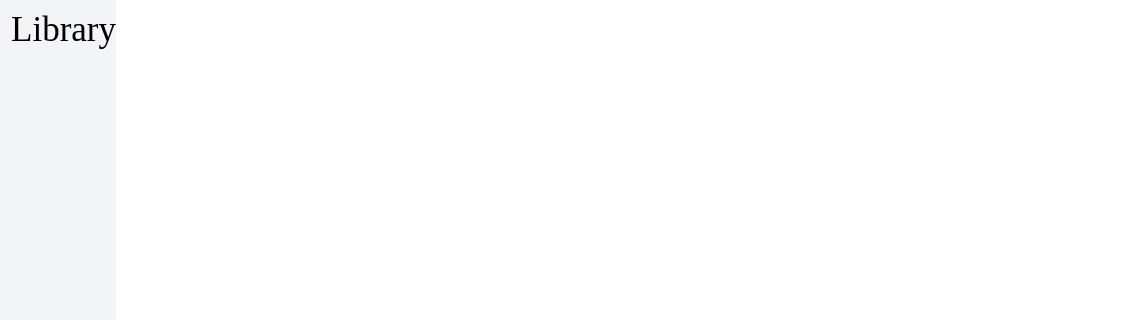
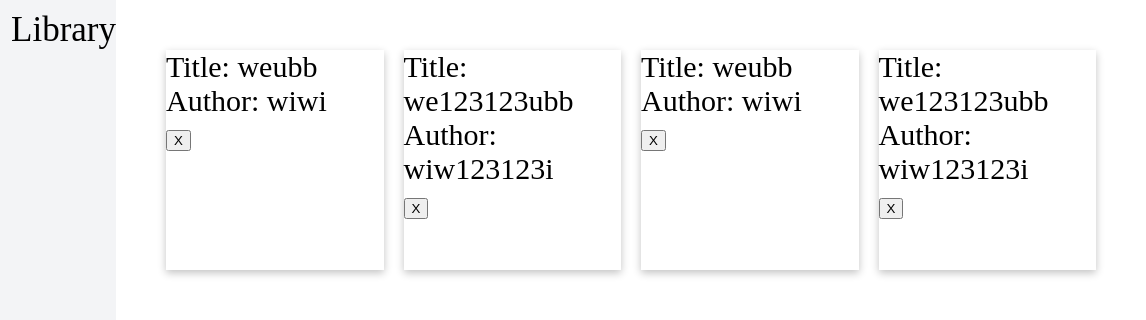
Before and after one commit to EricTGoto/Library, a plain HTML site: page index.html in a window 1280 px wide. Shown: the top 320 px of the page, 134-1280 px from the left. Drawn offline with Linux system fonts and the light colour scheme.

Commit message:
added styling to cards and content area

```diff
--- a/library.css
+++ b/library.css
@@ -41,11 +41,7 @@ footer {
     align-self: flex-end;
 }
 
-.bookCard {
-    font-size: 20px;
-    width: 150px;
-    height: 100px;
-}
+
 
 .modal {
     display: none;
@@ -107,3 +103,17 @@ input {
     padding: 6px;
     margin-top: 5px;
 }
+
+.content {
+    padding: 50px;
+    display: grid;
+    gap: 20px;
+    grid-template: repeat(3, 1fr) / repeat(4, 1fr);
+}
+
+.bookCard {
+    font-size: 30px;
+    width: 1fr;
+    height: 1fr;
+    box-shadow: rgba(0, 0, 0, 0.24) 0px 3px 8px;
+}
--- a/library.js
+++ b/library.js
@@ -40,26 +40,30 @@ function addBookToLibrary(e) {
     myLibrary.push(newBook);
     titleInput.value = "";
     authorInput.value = "";
-    displayBook(newBook);
+    updateBooks()
     closeModal();
 }
 
-function displayBook(book) {
+function updateBooks() {
     // create book "cards" for every book in myLibrary
-    const bookCard = document.createElement("div");
+
+    myLibrary.forEach(book => {
+        let bookCard = document.createElement("div");
         bookCard.classList.add("bookCard");
         bookCard.classList.add(book.bookNumber)
-    const bookCardTitle = document.createElement("div");
+        let bookCardTitle = document.createElement("div");
         bookCardTitle.textContent = `Title: ${book.title}`;
-    const bookCardAuthor = document.createElement("div");
+        let bookCardAuthor = document.createElement("div");
         bookCardAuthor.textContent = `Author: ${book.author}`
-    const bookCardDeleteButton = document.createElement("button")
+        let bookCardDeleteButton = document.createElement("button")
         bookCardDeleteButton.textContent = "X";
         bookCardDeleteButton.addEventListener("click", deleteBook)
         bookCard.appendChild(bookCardTitle);
         bookCard.appendChild(bookCardAuthor);
         bookCard.appendChild(bookCardDeleteButton);
         content.appendChild(bookCard);
+    });
+
 }
 
 function deleteBook(e) {
@@ -73,3 +77,10 @@ function deleteBook(e) {
 function openModal() {
     modal.style.display = "flex";
 }
+
+myLibrary.push(new Book("weubb", "wiwi"))
+myLibrary.push(new Book("we123123ubb", "wiw123123i"))
+myLibrary.push(new Book("weubb", "wiwi"))
+myLibrary.push(new Book("we123123ubb", "wiw123123i"))
+
+updateBooks();
```
Also changed, not shown: index.html (+1 -3 lines). Lines whose indentation alone changed are shown as unchanged.
